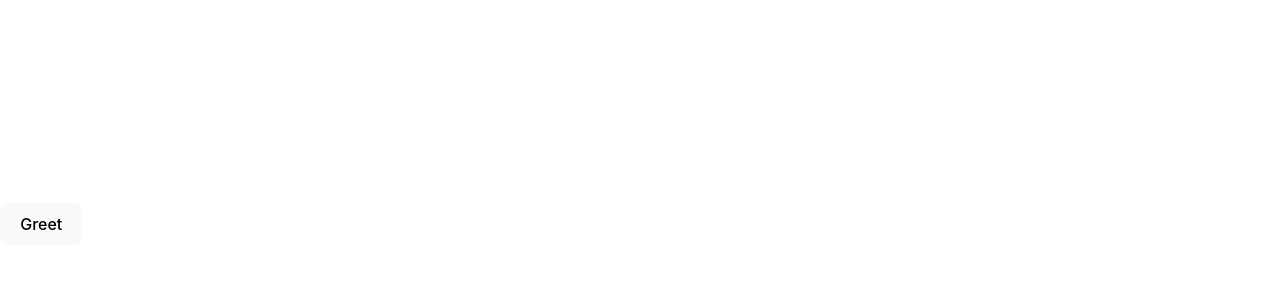
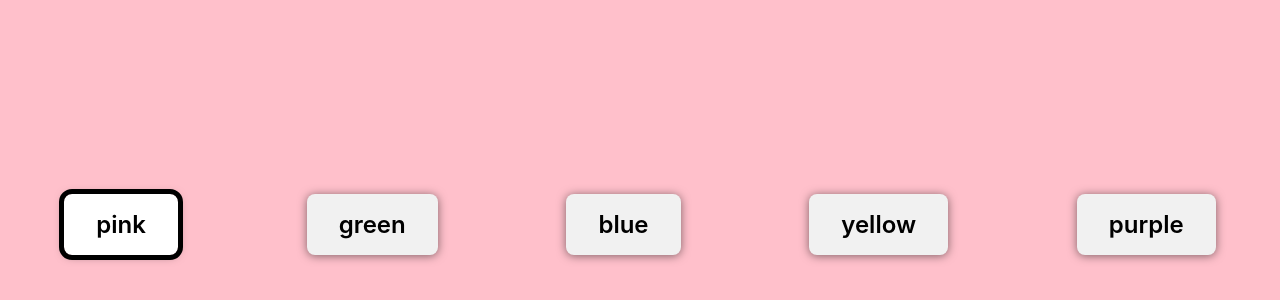
Before and after one commit to AndrewAttemptsCode/odin-my-first-react-app, a React (Vite) app: page / in a window 1280 px wide. Shown: the part 176-476 px from the top of the page. Built offline with nearby package versions, Linux system fonts and the light colour scheme.

Commit message:
Complete bg color state tracker challenge

```diff
--- /dev/null
+++ b/src/bg-color-change/App.css
@@ -0,0 +1,43 @@
+* {
+  margin: 0;
+  padding: 0;
+  box-sizing: border-box;
+}
+
+.App {
+  display: flex;
+  justify-content: space-around;
+  align-items: center;
+  flex-wrap: wrap;
+  width: 100vw;
+  height: 100vh;
+  transition: all 0.1s ease-in;
+}
+
+.App button {
+  padding: 1rem 2rem;
+  font-size: 1.5rem;
+  font-weight: 600;
+  border: none;
+  border-radius: 0.5rem;
+  background-color: #f1f1f1;
+  cursor: pointer;
+  transition: all 0.1s ease-in-out;
+  box-shadow: 0px 1px 10px 0px rgba(0, 0, 0, 0.5);
+}
+
+.App button:hover {
+  box-shadow: 0px 5px 10px 0px rgba(0, 0, 0, 0.5);
+  background-color: #fff;
+}
+
+.App button.selected {
+  outline: 5px solid #000;
+  background-color: #fff;
+}
+
+.counter {
+  display: flex;
+  justify-content: center;
+  width: 100%;
+}
--- /dev/null
+++ b/src/bg-color-change/App.jsx
@@ -0,0 +1,42 @@
+import { useState } from "react";
+import "./App.css";
+
+const COLORS = ["pink", "green", "blue", "yellow", "purple"];
+
+export default function ColorApp() {
+  const [backgroundColor, setBackgroundColor] = useState(COLORS[0]);
+  const [backgroundCounter, setBackgroundCounter] = useState(0);
+
+  const onButtonClick = (color) => () => {
+    setBackgroundColor(color);
+    setBackgroundCounter(backgroundCounter + 1);
+  };
+
+  return (
+    <div
+      className="App"
+      style={{
+        backgroundColor,
+      }}
+    >
+      {COLORS.map((color) => (
+        <button
+          type="button"
+          key={color}
+          onClick={onButtonClick(color)}
+          className={backgroundColor === color ? "selected" : ""}
+        >
+          {color}
+        </button>
+      ))}
+
+      {backgroundCounter > 0 && <h3 className="counter">Background has been changed {backgroundCounter} times.</h3>}
+    </div>
+  );
+}
+
+// add a new state variable to keep track of the number of
+// times the background color has been changed.
+
+// Display the number of times the background color has been
+// changed on the page.
--- a/src/main.jsx
+++ b/src/main.jsx
@@ -1,7 +1,7 @@
 import { StrictMode } from 'react'
 import { createRoot } from 'react-dom/client'
 import './index.css'
-import FeedbackForm from './state-memory/challenge_4/App';
+import ColorApp from './bg-color-change/App';
 
 
 const rootElement = document.getElementById('root');
@@ -9,6 +9,6 @@
 
 root.render(
   <StrictMode>
-  <FeedbackForm />
+  <ColorApp />
   </StrictMode>
 )
```
